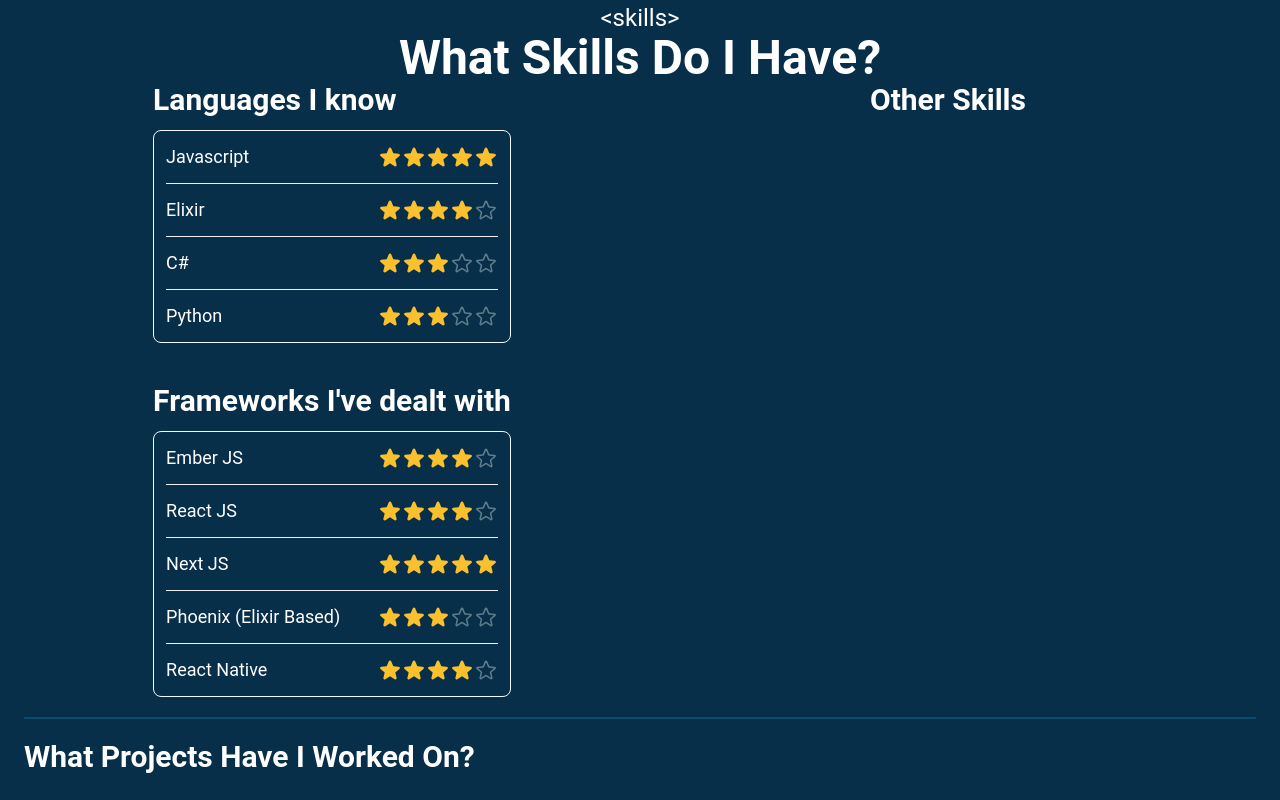
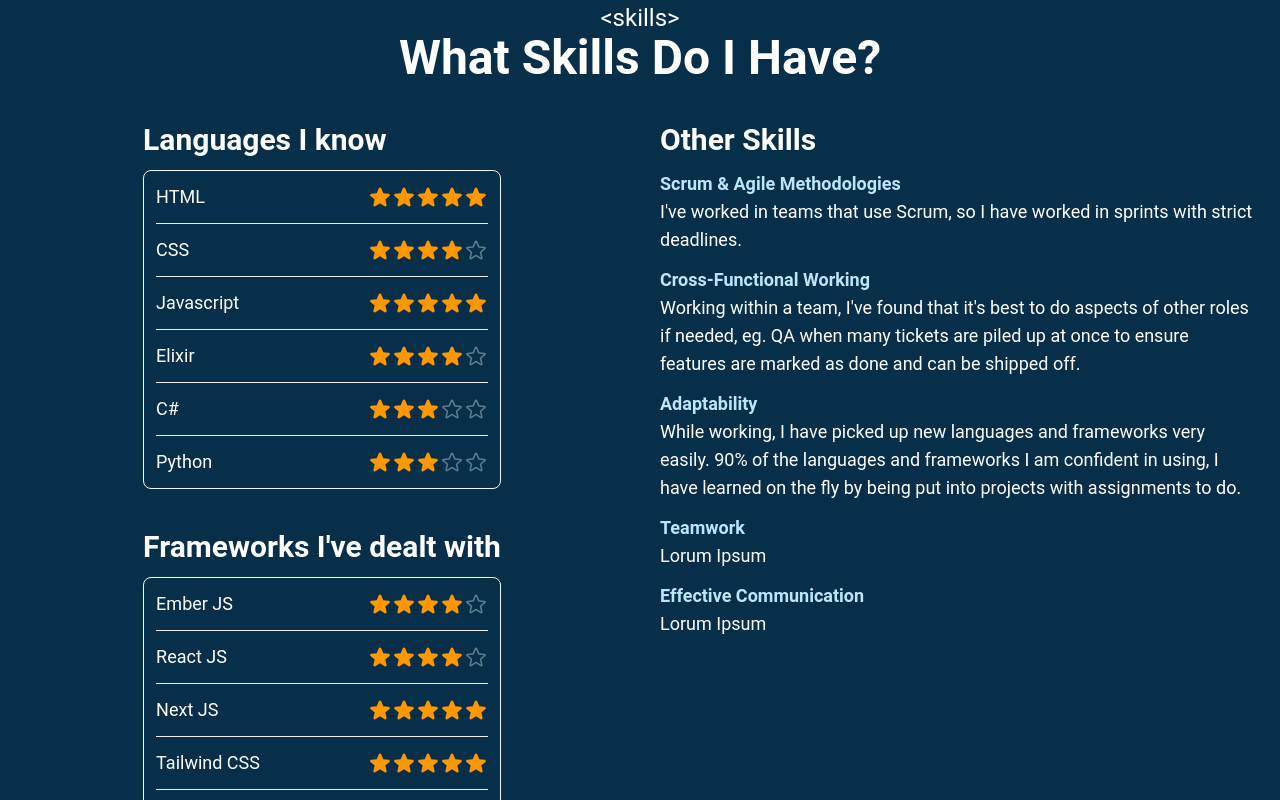
Before and after one commit to Jako731/portfolio, a Next.js app: page / in a window 1280 px wide. Shown: the part 3100-3900 px from the top of the page. Built offline with nearby package versions, Linux system fonts and the light colour scheme.

Commit message:
wip: other skills

```diff
--- a/pages/index.js
+++ b/pages/index.js
@@ -131,7 +131,7 @@
             </h2>
 
             {/* TIMELINE */}
-            <div className="grid grid-cols-1 gap-y-4 lg:gap-y-0 lg:grid-cols-3 justify-items-center">
+            <div className="grid grid-cols-1 gap-y-4 xl:gap-y-0 xl:grid-cols-3 justify-items-center">
               {/* SAUCE */}
               <CompanyInfoCard
                 href="/experience#sauce"
@@ -149,7 +149,7 @@
               <Timeline
                 top
                 date="September 2023"
-                className="hidden lg:flex"
+                className="hidden xl:flex"
               />
 
               {/* EMPTY DIVS ARE HERE FOR GRID POSITIONING */}
@@ -159,7 +159,7 @@
               <Timeline
                 date="April 2021"
                 position="right"
-                className="hidden lg:flex"
+                className="hidden xl:flex"
               />
 
               {/* PURPLE DOOR */}
@@ -184,7 +184,7 @@
 
               <a
                 href="/experience"
-                className="px-5 py-3 bg-accent-400 rounded-lg mt-5 lg:mt-0 text-center w-full lg:w-fit"
+                className="px-5 py-3 bg-accent-400 rounded-lg mt-5 lg:mt-0 text-center w-full xl:w-fit"
               >
                 View All
               </a>
@@ -195,76 +195,97 @@
           {/* SKILLS */}
           <section id="skills" className="flex flex-col items-center mb-10">
             <p className="mt-4 text-2xl"> {SKILLS_TAG} </p>
-            <h2 className="text-5xl">
+            <h2 className="text-5xl mb-10">
               What Skills Do I Have?
             </h2>
 
-            <div className="grid grid-cols-1 md:grid-cols-2 w-full justify-items-center">
+            <div className="grid grid-cols-1 lg:grid-cols-2 gap-10 w-full justify-items-center">
               {/* TECHNOLOGIES */}
               <div>
                 <h3>Languages I know</h3>
                 <ul className="border border-primary-50 p-3 rounded-lg my-3 flex flex-col space-y-3 mb-10">
                   <li className="flex justify-between max-w-sm items-center text-lg">
+                    <p>HTML</p>
+                    <Rating className="cursor-default" ratedColor="orange" value={5} readonly />
+                  </li>
+
+                  <hr />
+
+                  <li className="flex justify-between max-w-sm items-center text-lg">
+                    <p>CSS</p>
+                    <Rating className="cursor-default" ratedColor="orange" value={4} readonly />
+                  </li>
+
+                  <hr />
+
+                  <li className="flex justify-between max-w-sm items-center text-lg">
                     <p>Javascript</p>
-                    <Rating className="cursor-default" unratedColor="primary-400" value={5} readonly />
+                    <Rating className="cursor-default" ratedColor="orange" value={5} readonly />
                   </li>
 
                   <hr/>
 
                   <li className="flex justify-between max-w-sm items-center text-lg">
                     <p>Elixir</p>
-                    <Rating className="cursor-default" unratedColor="primary-400" value={4} readonly />
+                    <Rating className="cursor-default" ratedColor="orange" value={4} readonly />
                   </li>
 
                   <hr />
 
                   <li className="flex justify-between max-w-sm items-center text-lg">
                     <p>C#</p>
-                    <Rating className="cursor-default" unratedColor="primary-400" value={3} readonly />
+                    <Rating className="cursor-default" ratedColor="orange" value={3} readonly />
                   </li>
 
                   <hr />
 
                   <li className="flex justify-between max-w-sm items-center text-lg">
                     <p>Python</p>
-                    <Rating className="cursor-default" unratedColor="primary-400" value={3} readonly />
+                    <Rating className="cursor-default" ratedColor="orange" value={3} readonly />
                   </li>
 
                 </ul>
 
                 <h3>Frameworks I've dealt with</h3>
                 <ul className="border border-primary-50 p-3 rounded-lg my-3 flex flex-col space-y-3 mb-3">
-                <li className="flex justify-between max-w-sm items-center text-lg">
+                  <li className="flex justify-between max-w-sm items-center text-lg">
                     <p>Ember JS</p>
-                    <Rating className="cursor-default" unratedColor="primary-400" value={4} readonly />
+                    <Rating className="cursor-default" ratedColor="orange" value={4} readonly />
                   </li>
 
                   <hr/>
 
                   <li className="flex justify-between max-w-sm items-center text-lg">
                     <p>React JS</p>
-                    <Rating className="cursor-default" unratedColor="primary-400" value={4} readonly />
+                    <Rating className="cursor-default" ratedColor="orange" value={4} readonly />
                   </li>
 
                   <hr />
 
                   <li className="flex justify-between max-w-sm items-center text-lg">
                     <p>Next JS</p>
-                    <Rating className="cursor-default" unratedColor="primary-400" value={5} readonly />
+                    <Rating className="cursor-default" ratedColor="orange" value={5} readonly />
+                  </li>
+
+                  <hr />
+
+                  <li className="flex justify-between max-w-sm items-center text-lg">
+                    <p>Tailwind CSS</p>
+                    <Rating className="cursor-default" ratedColor="orange" value={5} readonly />
                   </li>
 
                   <hr />
 
                   <li className="flex justify-between max-w-sm items-center text-lg">
                     <p>Phoenix (Elixir Based)</p>
-                    <Rating className="cursor-default" unratedColor="primary-400" value={3} readonly />
+                    <Rating className="cursor-default" ratedColor="orange" value={3} readonly />
                   </li>
 
                   <hr />
 
                   <li className="flex justify-between max-w-sm items-center text-lg">
                     <p>React Native</p>
-                    <Rating className="cursor-default" unratedColor="primary-400" value={4} readonly />
+                    <Rating className="cursor-default" ratedColor="orange" value={4} readonly />
                   </li>
                 </ul>
 
@@ -273,6 +294,30 @@
               {/* GENERAL SKILLS */}
               <div>
                 <h3>Other Skills</h3>
+                <ul className="my-3 flex flex-col space-y-3 mb-3 text-lg">
+                  <li>
+                    <h4 className="font-bold text-primary-200">Scrum & Agile Methodologies</h4>
+                    <p>I've worked in teams that use Scrum, so I have worked in sprints with strict deadlines. </p>
+                  </li>
+                  <li>
+                    <h4 className="font-bold text-primary-200">Cross-Functional Working</h4>
+                    <p>Working within a team, I've found that it's best to do aspects of other roles if needed, eg. QA when many tickets are piled up at once to ensure features are marked as done and can be shipped off.</p>
+
+                  </li>
+                  <li>
+                    <h4 className="font-bold text-primary-200">Adaptability</h4>
+                    <p>While working, I have picked up new languages and frameworks very easily. 90% of the languages and frameworks I am confident in using, I have learned on the fly by being put into projects with assignments to do.</p>
+                  </li>
+                  <li>
+                    <h4 className="font-bold text-primary-200">Teamwork</h4>
+                    <p>Lorum Ipsum</p>
+
+                  </li>
+                  <li>
+                    <h4 className="font-bold text-primary-200">Effective Communication</h4>
+                    <p>Lorum Ipsum</p>
+                  </li>
+                </ul>
               </div>
             </div>
 
```
